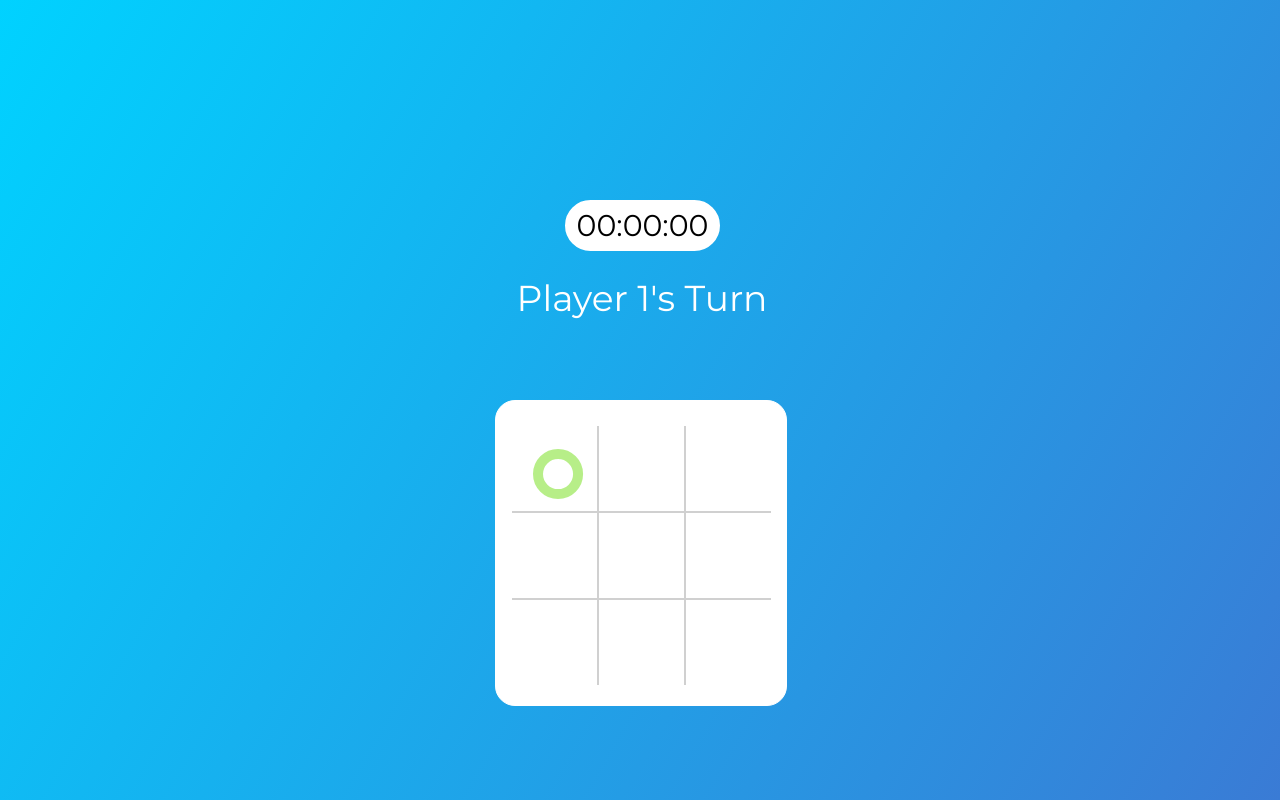
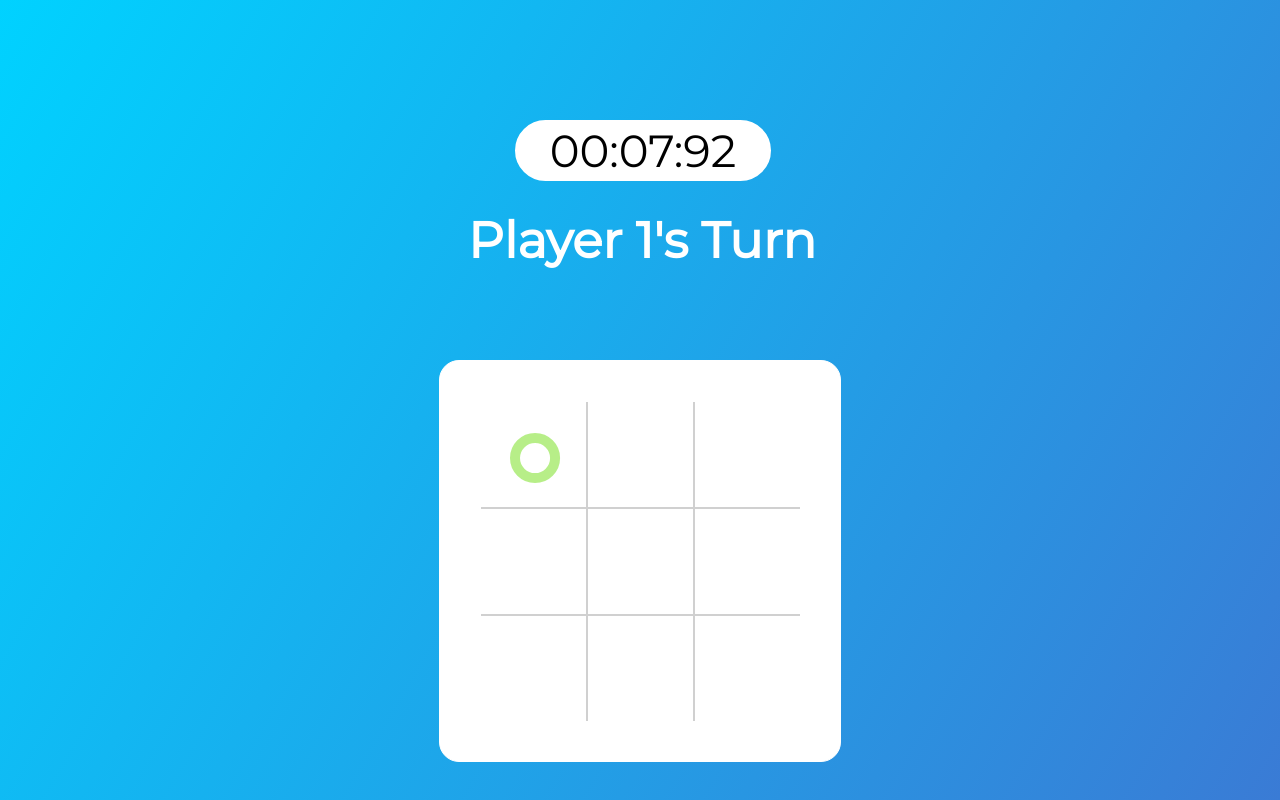
Before and after one commit to agabunia/TICTACTOE, a plain HTML site: page play-page.html in a window 1280 px wide. Both pictures are taken after a click on the element 554 px from the left and 469 px from the top of the page. Drawn offline with Linux system fonts and the light colour scheme.

Commit message:
Add files via upload

```diff
--- a/play-page.html
+++ b/play-page.html
@@ -14,50 +14,28 @@
         <p id="clock">00:00:00</p>
     </div>
 
-    <!-- <button id="start">start</button>
-    <button id="stop">stop</button>
-    <button id="player">player</button> -->
-
     <div id="player-turn">
         <p id="player-name">Player 1's Turn</p>
     </div>
 
     <div class="board" id="board">
-        <div class="cell" id="cell" data-cell>
-            <img src="" id="img">
-        </div>
+        <div class="cell" id="cell" data-cell></div>
 
-        <div class="cell" id="cell" data-cell>
-            <img src="" id="img">
-        </div>
+        <div class="cell" id="cell" data-cell></div>
 
-        <div class="cell" id="cell" data-cell>
-            <img src="" id="img">
-        </div>
+        <div class="cell" id="cell" data-cell></div>
 
-        <div class="cell" id="cell" data-cell>
-            <img src="" id="img">
-        </div>
+        <div class="cell" id="cell" data-cell></div>
 
-        <div class="cell" id="cell" data-cell>
-            <img src="" id="img">
-        </div>
+        <div class="cell" id="cell" data-cell></div>
 
-        <div class="cell" id="cell" data-cell>
-            <img src="" id="img">
-        </div>
+        <div class="cell" id="cell" data-cell></div>
 
-        <div class="cell" id="cell" data-cell>
-            <img src="" id="img">
-        </div>
+        <div class="cell" id="cell" data-cell></div>
 
-        <div class="cell" id="cell" data-cell>
-            <img src="" id="img">
-        </div>
+        <div class="cell" id="cell" data-cell></div>
 
-        <div class="cell" id="cell" data-cell>
-            <img src="" id="img">
-        </div>
+        <div class="cell" id="cell" data-cell></div>
 
     </div>
 
@@ -66,7 +44,6 @@
         <button id="restart">Restart</button>
     </div>
 
-    <!-- <script defer src="./script.js"></script> -->
     <script src="./script-play-page.js"></script>
 </body>
 </html>
--- a/script-play-page.js
+++ b/script-play-page.js
@@ -1,58 +1,32 @@
-//Script for Timer
-// const start =  document.getElementById("start")
-// const stop =  document.getElementById("stop")
-// const time = document.getElementById("clock")
+// Script for Timer
+let [miliseconds, seconds, minutes] = [0, 0, 0]
+let timeRef = document.getElementById("clock")
+let int = null
 
-// let [miliseconds, seconds, minutes] = [0, 0, 0]
-// let timeRef = document.getElementById("clock")
-// let int = null
+function displayTimer(){
+    miliseconds += 10
 
-// stop.addEventListener("click", function(){
-//     clearInterval(int)
-// })
+    if(miliseconds === 1000){
+        miliseconds = 0
+        seconds++
+        if(seconds === 60){
+            seconds = 0
+            minutes++
+        }
+    }
 
-// start.addEventListener("click", function(){
-//     if(int !== null){
-//         clearInterval(int)
-//     }
+    let m = minutes < 10 ? "0" + minutes : minutes
+    let s = seconds < 10 ? "0" + seconds : seconds
+    let ms = miliseconds < 10 ? "0" + miliseconds/10 : miliseconds/10
 
-//     int = setInterval(displayTimer, 10)
-// })
+    timeRef.innerText = `${m}:${s}:${ms}`
+}
 
-// function displayTimer(){
-//     miliseconds += 10
-
-//     if(miliseconds === 1000){
-//         miliseconds = 0
-//         seconds++
-//         if(seconds === 60){
-//             seconds = 0
-//             minutes++
-//         }
-//     }
-
-//     let m = minutes < 10 ? "0" + minutes : minutes
-//     let s = seconds < 10 ? "0" + seconds : seconds
-//     let ms = miliseconds < 10 ? "0" + miliseconds/10 : miliseconds/10
-
-//     timeRef.innerHTML = `${m}:${s}:${ms}`
-// }
+//variable from script.js file, that tells if Player 1 choose X Symbol
+let startX = parseInt(sessionStorage.getItem("startX"))
 
 
-
-
-
-//Script that tells if Player one choose X Symbol
-let startX = parseInt(sessionStorage.getItem("startX"))
-
-// document.getElementById("start").addEventListener("click", function(){
-//     console.log(startX)
-// })
-
-
-
-
-//Add X or O to the divs
+//Constants
 const cellElements = document.querySelectorAll('[data-cell]')
 const board = document.getElementById('cell')
 const symbolImg = document.querySelectorAll("img")
@@ -66,6 +40,8 @@ const restartBtn = document.getElementById("restart")
 
 const classX = "img-x"
 const classO = "img-o"
+const classXHover = "img-x"
+const classOHover = "img-o"
 
 let numberOfTurn = 1
 
@@ -81,59 +57,75 @@ const winningComb = [
 ]
 
 
+
 startGame()
 
-restartBtn.addEventListener("click", startGame)
+restartBtn.addEventListener("click", function(){
+    window.open("./index.html", "_self")
+})
 
 function startGame(){
+    startTimer()
 
-    // cellElements.forEach(cell => {
-    //     cell.addEventListener("mouseover", hoverSymbol)
-    // })
+    cellElements.forEach(cell => {
+        cell.addEventListener("mouseover", hoverSymbol, false)
+    })
 
-    // cellElements.forEach(cell => {
-    //     cell.addEventListener("mouseout", removeSymbol)
-    // })
+    cellElements.forEach(cell => {
+        cell.addEventListener("mouseout", removeSymbol, false)
+    })
 
     cellElements.forEach(cell => {
         cell.classList.remove(classX)
         cell.classList.remove(classO)
         cell.removeEventListener("click", handleClick)
+
         cell.addEventListener("click", handleClick, {once: true})
-        // cell.removeEventListener("mouseout", hoverSymbol)
+        cell.addEventListener("click", function(){
+            this.removeEventListener("mouseover", hoverSymbol)
+            this.removeEventListener("mouseout", removeSymbol)
+        })
     })
+
     winningMessageDiv.classList.remove('show')
 }
 
+function startTimer(){
+    if(int !== null){
+        clearInterval(int)
+    }
 
-// function hoverSymbol(e){
-//     const oneCell = e.target
-//     const currentClass = startX ? classX : classO
-//     markingSymbol(oneCell, currentClass)
-// }
+    int = setInterval(displayTimer, 10)
+}
 
-// function removeSymbol(e){
-//     const oneCell = e.target
-//     const currentClass = startX ? classX : classO
-//     removeSymb(oneCell, currentClass)
-// }
+function stopTimer(){
+    clearInterval(int)
+}
 
-// function removeSymb(oneCell, currentClass){
-//     oneCell.classList.remove(currentClass)
-// }
+function hoverSymbol(e){
+    const oneCell = e.target
+    const hoverClass = startX ? classXHover : classOHover
+    markingSymbol(oneCell, hoverClass)
+}
 
+function removeSymbol(e){
+    const oneCell = e.target
+    const hoverClass = startX ? classXHover : classOHover
+    removeSymb(oneCell, hoverClass)
+}
 
+function removeSymb(oneCell, hoverClass){
+    oneCell.classList.remove(hoverClass)
+}
 
 function handleClick(e){
     const oneCell = e.target
+
     const currentClass = startX ? classX : classO
     markingSymbol(oneCell, currentClass)
 
     playerTurn = numberOfTurn % 2 == 1 ? 1 : 2
-    playerName.innerHTML = `Player ${playerTurn}'s Turn`
-
-
-
+    playerName.innerText = `Player ${playerTurn}'s Turn`
 
     if(checkWin(currentClass)){
         endGame(false)
@@ -149,11 +141,13 @@ function markingSymbol(oneCell, currentClass){
     oneCell.classList.add(currentClass)
 }
 
-
 function switchSymbol(){
     startX = !startX
 }
 
+
+//checks the every combination of same class cells and compares it to
+//the winning combinations. return boolean value.
 function checkWin(currentClass){
     return winningComb.some(combination => {
         return combination.every(index => {
@@ -162,15 +156,24 @@ function checkWin(currentClass){
     })
 }
 
+
+//if the game ended in draw, it will give text of "draw", else it will give
+//the name of a player which won
+//also it changes the class of div, which will popup after the game ends
 function endGame(draw){
     if(draw){
-        winningMessage.innerHTML = "Draw!"
+        stopTimer()
+        winningMessage.innerText = "Draw!"
     }else{
-        winningMessage.innerHTML = `Player ${playerTurn} is the winner`
+        stopTimer()
+        winningMessage.innerText = `Player ${playerTurn} is the winner`
     }
     winningMessageDiv.classList.add("show")
 }
 
+//in case checkWin function is false, then this function checks
+//if all the cellElements have classes.
+//this mean that every cell was already clicked and there is no more moves left
 function isDraw(){
     return [...cellElements].every(cell => {
         return cell.classList.contains(classX) ||
--- a/script.js
+++ b/script.js
@@ -1,8 +1,10 @@
-//Script for player One Symbol
+//constants to get the image elements
 const btnX = document.getElementById("x-btn")
 const btnO = document.getElementById("o-btn")
 
 
+// functions which symbol player 1 has choosen. used in event listeners below
+// functions stores the value: startX in boolean method and then opens the play-page.html
 function chooseSymbolX(){
     sessionStorage.setItem("startX", 1)
     window.open("./play-page.html", "_self")
@@ -14,6 +16,6 @@ function chooseSymbolO(){
 }
 
 
+//event listeners for the images, which symbol has the player 1 chosen
 btnX.addEventListener("click", chooseSymbolX)
-
 btnO.addEventListener("click", chooseSymbolO)
--- a/styles-play-page.css
+++ b/styles-play-page.css
@@ -5,7 +5,6 @@
     --cell-size: 85px;
     --mark-size: calc(var(--cell-size));
 }
-
 
 html, body{
     height: var(--height);
@@ -39,7 +38,7 @@ body {
     justify-content: center;
     text-align: center;
     position: absolute;
-    top: 25%;
+    top: 20%;
     left: 50%;
     margin-left: -75px;
 }
@@ -49,7 +48,7 @@ body {
 }
 
 #player-turn {
-    font-weight: 700px;
+    font-weight: 700;
     font-size: 36px;
     width: 325px;
     height: 44px;
@@ -57,11 +56,10 @@ body {
     justify-content: center;
     text-align: center;
     position: absolute;
-    top: 30%;
+    top: 25%;
     left: 50%;
     margin-left: -160.5px;
 }
-
 
 .board {
     position: absolute;
@@ -86,44 +84,45 @@ body {
     background-color: var(--white-color);
     border: 1px solid #C1C1C1;
     opacity: 0.75;
+    display: flex;
+    justify-content: center;
+    align-items: center;
+    justify-items: center;
+    align-content: center;
 }
 
 .cell:first-child,
 .cell:nth-child(2),
 .cell:nth-child(3) {
     border-top: none;
-    margin-top: 25px;
 }
 
 .cell:nth-child(3n + 1) {
     border-left: none;
-    margin-left: 28px;
 }
 
 .cell:nth-child(3n + 3) {
     border-right: none;
-    margin-right: 28px;
 }
 
 .cell:last-child,
 .cell:nth-child(8),
 .cell:nth-child(7) {
     border-bottom: none;
-    margin-bottom: 20px;
 }
-
-
 
 .img-x {
     width: var(--mark-size);
     height: var(--mark-size);
     background-image: url("./assets/player/player-x.svg");
+    background-position: center;
 }
 
 .img-o {
     width: var(--mark-size);
     height: var(--mark-size);
     background-image: url("./assets/player/player-o.svg");
+    background-position: center;
 }
 
 .img-none {
@@ -132,17 +131,12 @@ body {
     background-image: url("");
 }
 
-
-
-
-
 .btn-cell {
     width: calc(var(--mark-size) * 0.95);
     height: calc(var(--mark-size) * 0.95);
     background-color: var(--white-color);
     border: none;
 }
-
 
 .winning-message {
     display: none;
@@ -176,3 +170,77 @@ body {
 .winning-message.show {
     display: flex;
 }
+
+
+@media (min-width: 770px) {
+    #player-turn {
+        top: 20%;
+    }
+
+    #player-name {
+        font-size: 50px;
+        width: 370px;
+        height: 44px;
+        display: flex;
+        justify-content: center;
+        text-align: center;
+        position: absolute;
+        left: 50%;
+        margin-left: -185px;
+    }
+
+    #timer {
+        border: solid;
+        border-radius: 100px;
+        border-color: var(--white-color);
+        background-color: var(--white-color);
+        color: #000000;
+        font-weight: 500;
+        font-size: 30px;
+        width: 250px;
+        height: 55px;
+        display: flex;
+        justify-content: center;
+        text-align: center;
+        position: absolute;
+        top: 15%;
+        left: 50%;
+        margin-left: -125px;
+    }
+
+    #clock{
+        font-size: 45px;
+    }
+
+    .board {
+        position: absolute;
+        display: grid;
+        justify-content: center;
+        align-items: center;
+        justify-items: center;
+        align-content: center;
+        grid-template-columns: repeat(3, auto);
+        width: 400px;
+        height: 400px;
+        top: 45%;
+        left: 50%;
+        margin-left: -201px;
+        border: 1px solid var(--white-color);
+        border-radius: 20px;
+        background-color: var(--white-color);
+    }
+
+    .cell {
+        --cell-size: 105px;
+        width: var(--cell-size);
+        height: var(--cell-size);
+        background-color: var(--white-color);
+        border: 1px solid #C1C1C1;
+        opacity: 0.75;
+        display: flex;
+        justify-content: center;
+        align-items: center;
+        justify-items: center;
+        align-content: center;
+    }
+}
```
Also changed, not shown: index.html (+0 -3 lines), style.css (+30 -16 lines).
